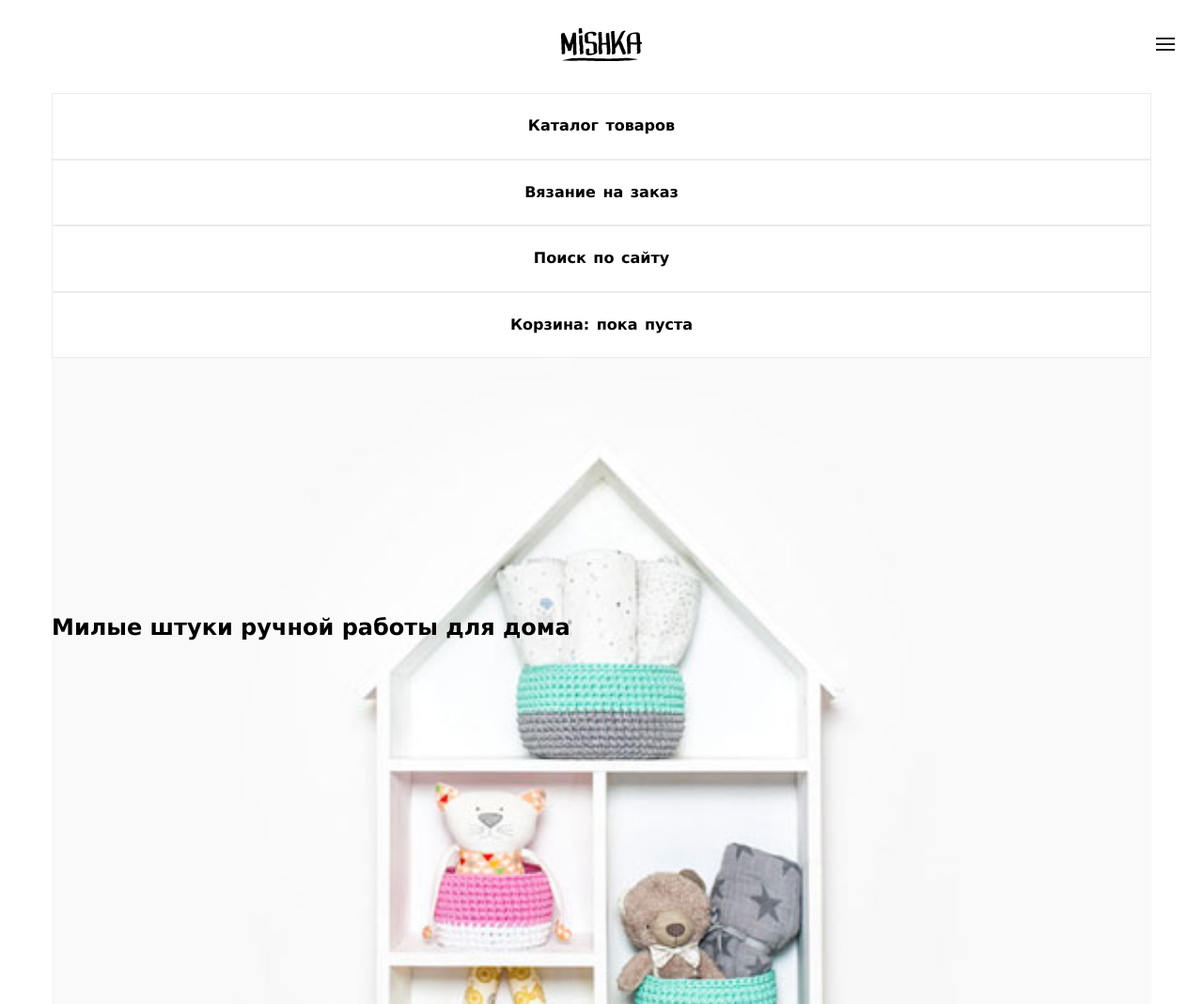
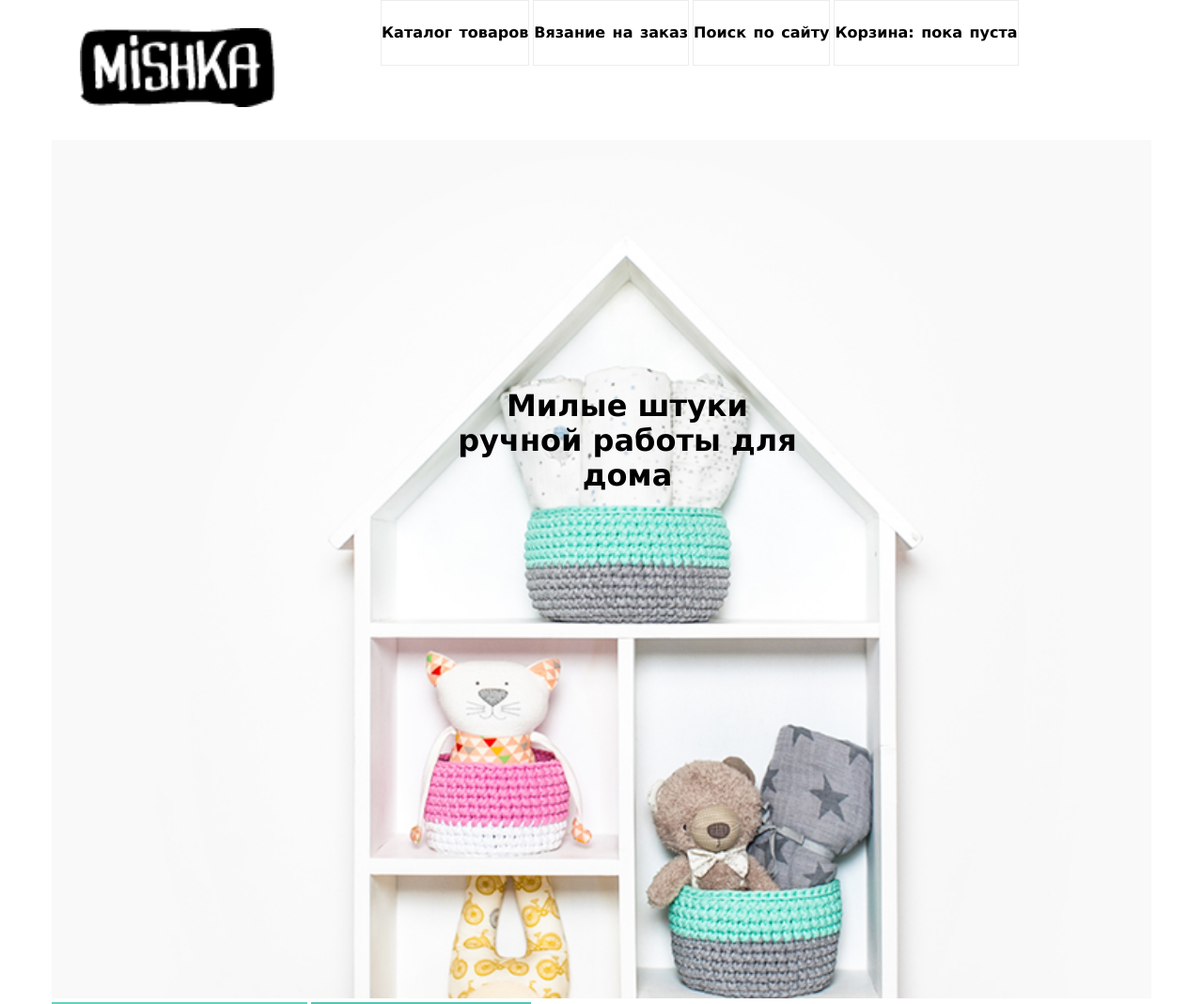
Before and after one commit to VerDan777/MISHKA, a plain HTML site: page index.html in a window 1280 px wide. Shown: the top 1069 px of the page at 94% size. Drawn offline with Linux system fonts and the light colour scheme; some packages are replaced by stand-ins of ours.

Commit message:
start tablet orientation view

```diff
--- a/index.html
+++ b/index.html
@@ -11,7 +11,11 @@
   <header class="site-header">
     <nav class="main-nav">
       <div class="wrapper">
-        <div class="logo"><img class="logo__img" src="./img/mishka-logo.png" alt="logo"/></div>
+        <div class="logo">
+          <picture>
+            <source srcset="./img/mishka-logo-black.png 700w" media="(min-width: 700px)"/><img class="logo__img" src="./img/mishka-logo.png" alt="logo"/>
+          </picture>
+        </div>
         <div class="main-nav__menu-icon"><img src="./img/menu.png" alt="menu"/></div>
         <div class="main-menu">
           <ul class="main-menu__list">
@@ -25,8 +29,12 @@
     </nav>
     <div class="hero">
       <div class="wrapper">
-        <div class="hero__img"><img src="./img/hero.png" alt="hero"/></div>
-        <h1 class="hero__title">Милые штуки ручной работы для дома</h1>
+        <div class="hero__img">
+          <picture>
+            <source srcset="./img/hero-tablet.png 700w" media="(min-width: 700px)"/><img src="./img/hero.png" alt="hero"/>
+          </picture>
+        </div>
+        <h1 class="hero__title">Милые штуки<br>ручной работы для дома</h1>
         <ul class="hero__list">
           <li class="hero__item hero__item--green"><a href="catalog.html">Предметы интерьера</a><img src="./img/interior.png"/></li>
           <li class="hero__item"> <a href="catalog.html">Детские игрушки</a><img src="./img/toy-svg.png"/></li>
--- a/styles.css
+++ b/styles.css
@@ -389,20 +389,37 @@ template {
 [hidden] {
   display: none; }
 
+body {
+  margin: 0;
+  padding: 0;
+  font-size: 16px;
+  overflow-x: hidden; }
+
+*,
+*::before,
+*::after {
+  box-sizing: border-box; }
+
+a {
+  text-decoration: none; }
+
+h1, h2, h3, h4, h5, h6 {
+  margin: 0 0; }
+
 .section {
   padding: 0px 30px;
   margin: 50px 0; }
   .section__title {
     display: inline-block;
-    font-family: 'Verdana',sans-serif;
+    font-family: 'Verdana', sans-serif;
     font-size: 1.5rem; }
   .section__subtitle {
     margin: 0 0;
-    font-family: 'OpenSans',sans-serif;
+    font-family: 'OpenSans', sans-serif;
     color: #63d1bb; }
   .section__text {
     color: #444444;
-    font-family: 'OpenSans',sans-serif; }
+    font-family: 'OpenSans', sans-serif; }
     .section__text--bold {
       font-weight: bold;
       max-width: 250px; }
@@ -419,6 +436,12 @@ template {
   margin: 0 auto;
   text-align: center;
   padding: 30px 30px; }
+  @media (min-width: 700px) {
+    .logo {
+      margin: 0 0;
+      text-align: left;
+      float: left;
+      width: 350px; } }
 
 .main-nav {
   position: relative; }
@@ -426,20 +449,26 @@ template {
     position: absolute;
     top: 40px;
     right: 30px; }
+    @media (min-width: 700px) {
+      .main-nav__menu-icon {
+        display: none; } }
 
-.main-menu {
-  text-align: center; }
 .main-menu__list {
   list-style-type: none;
   padding-left: 0;
   margin: auto 0; }
+
 .main-menu__item {
   padding: 25px 0;
   vertical-align: middle;
   border: 1px solid #ececec; }
+  @media (min-width: 700px) {
+    .main-menu__item {
+      display: inline-block; } }
+
 .main-menu__link {
   color: black;
-    font-family: 'Verdana',sans-serif;
+  font-family: 'Verdana', sans-serif;
   font-weight: bold;
   word-spacing: 2px;
   text-decoration: none; }
@@ -456,9 +485,14 @@ template {
     position: absolute;
     top: 30%;
     font-family: 'Verdana',sans-serif;
-    font-size: 1.5rem;
-    margin: 0 0;
-    text-align: center; }
+    font-size: 2rem;
+    margin: 0 auto;
+    text-align: center;
+    display: inline; }
+    @media (min-width: 700px) {
+      .hero__title {
+        text-align: center;
+        padding: 0 30%; } }
   .hero__list {
     padding-left: 0;
     margin: 0;
@@ -468,6 +502,9 @@ template {
     position: relative;
     height: 150px;
     background-color: #56c3b2; }
+    @media (min-width: 700px) {
+      .hero__item {
+        display: inline-block; } }
     .hero__item--green {
       background-color: #63d1bb; }
     .hero__item img {
@@ -558,7 +595,7 @@ template {
   .site-footer__dev {
     margin: 0 0;
     text-align: center;
-    font-family: 'Verdana',sans-serif;
+    font-family: 'Verdana', sans-serif;
     font-weight: bold;
     padding: 30px 0; }
 
```
Also changed, not shown: img/cart.png (added), img/hero-tablet.png (added), img/mishka-logo-black.png (added), img/review.png (added), img/search.png (added), img/zigzag.png (added). Lines whose indentation alone changed are shown as unchanged.
